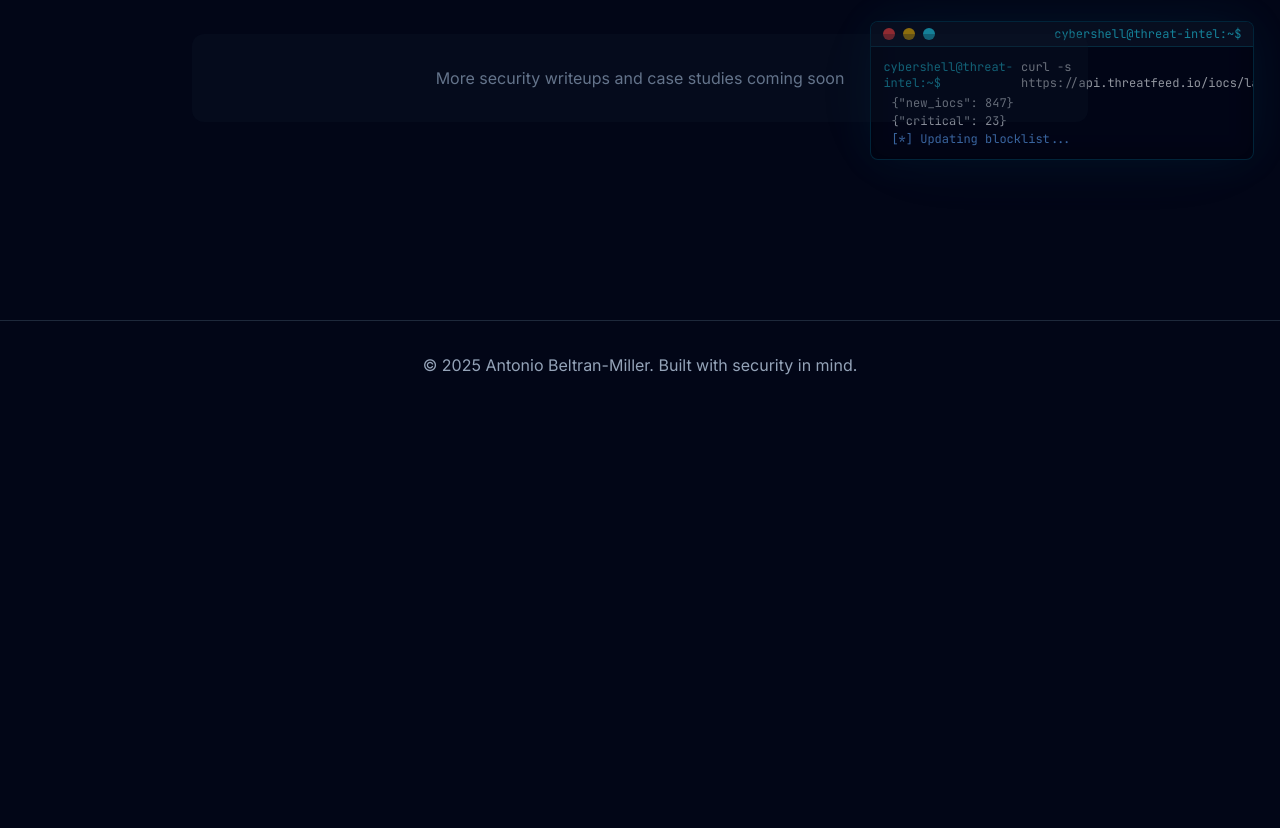
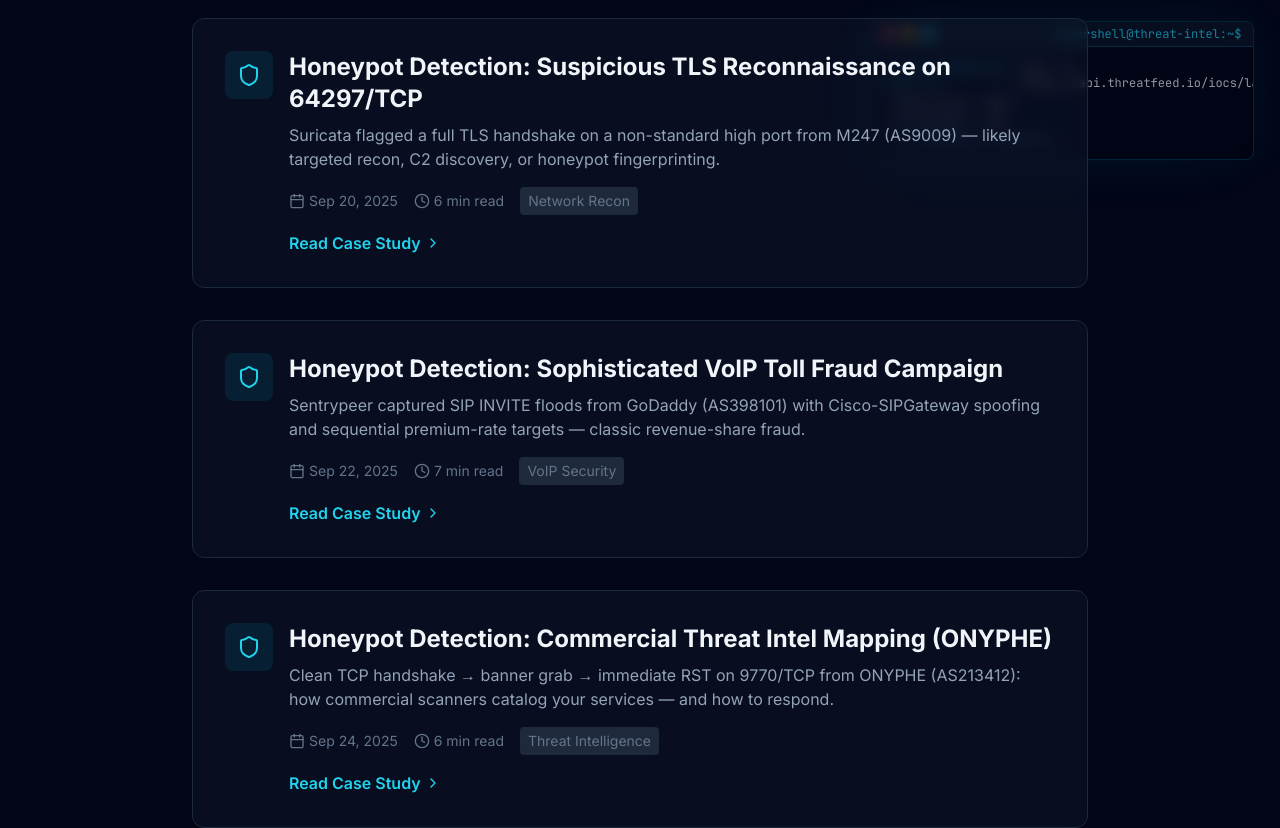
Before and after one commit to AntonioBeltranMiller/cybersec-portfolio, a Next.js app: page /blog in a window 1280 px wide. Shown: the part 560-1388 px from the top of the page. Before the commit the page ends 969 px from the top, so only its background shows below. Built offline with nearby package versions, Linux system fonts and the light colour scheme.

Commit message:
Update page.tsx

```diff
--- a/app/blog/page.tsx
+++ b/app/blog/page.tsx
@@ -8,13 +8,43 @@ const blogPosts = [
   {
     slug: 'incident-response',
     title: 'Critical Incident Response: WordPress Compromise & Recovery',
-    excerpt: 'A detailed case study of identifying, containing, and recovering from an active website compromise in under 3 hours.',
+    excerpt:
+      'A detailed case study of identifying, containing, and recovering from an active website compromise in under 3 hours.',
     date: '2024-11-15',
     readTime: '8 min read',
     category: 'Incident Response',
     featured: true,
   },
-  // Add more blog posts here as you create them
+  {
+    slug: 'tls-recon',
+    title: 'Honeypot Detection: Suspicious TLS Reconnaissance on 64297/TCP',
+    excerpt:
+      'Suricata flagged a full TLS handshake on a non-standard high port from M247 (AS9009) — likely targeted recon, C2 discovery, or honeypot fingerprinting.',
+    date: '2025-09-20',
+    readTime: '6 min read',
+    category: 'Network Recon',
+    featured: false,
+  },
+  {
+    slug: 'voip-toll-fraud',
+    title: 'Honeypot Detection: Sophisticated VoIP Toll Fraud Campaign',
+    excerpt:
+      'Sentrypeer captured SIP INVITE floods from GoDaddy (AS398101) with Cisco-SIPGateway spoofing and sequential premium-rate targets — classic revenue-share fraud.',
+    date: '2025-09-22',
+    readTime: '7 min read',
+    category: 'VoIP Security',
+    featured: false,
+  },
+  {
+    slug: 'onyphe-scanner',
+    title: 'Honeypot Detection: Commercial Threat Intel Mapping (ONYPHE)',
+    excerpt:
+      'Clean TCP handshake → banner grab → immediate RST on 9770/TCP from ONYPHE (AS213412): how commercial scanners catalog your services — and how to respond.',
+    date: '2025-09-24',
+    readTime: '6 min read',
+    category: 'Threat Intelligence',
+    featured: false,
+  },
 ]
 
 export default function BlogPage() {
@@ -26,10 +56,7 @@ export default function BlogPage() {
             ← Back to Home
           </Link>
 
-          <motion.div
-            initial={{ opacity: 0, y: 20 }}
-            animate={{ opacity: 1, y: 0 }}
-          >
+          <motion.div initial={{ opacity: 0, y: 20 }} animate={{ opacity: 1, y: 0 }}>
             <h1 className="text-4xl font-bold mb-4">Security Blog</h1>
             <p className="text-xl text-slate-400 mb-12">
               Case studies, technical writeups, and security research findings
@@ -41,7 +68,7 @@ export default function BlogPage() {
                   key={post.slug}
                   initial={{ opacity: 0, y: 20 }}
                   animate={{ opacity: 1, y: 0 }}
-                  transition={{ delay: index * 0.1 }}
+                  transition={{ delay: index * 0.08 }}
                   className={`group relative ${
                     post.featured
                       ? 'bg-gradient-to-r from-cyan-900/10 to-blue-900/10 border-cyan-800/50'
@@ -74,16 +101,14 @@ export default function BlogPage() {
                           {new Date(post.date).toLocaleDateString('en-US', {
                             month: 'short',
                             day: 'numeric',
-                            year: 'numeric'
+                            year: 'numeric',
                           })}
                         </span>
                         <span className="flex items-center gap-1">
                           <Clock className="w-4 h-4" />
                           {post.readTime}
                         </span>
-                        <span className="px-2 py-1 bg-slate-800 rounded">
-                          {post.category}
-                        </span>
+                        <span className="px-2 py-1 bg-slate-800 rounded">{post.category}</span>
                       </div>
 
                       <Link
@@ -98,12 +123,6 @@ export default function BlogPage() {
                 </motion.article>
               ))}
             </div>
-
-            {blogPosts.length === 1 && (
-              <div className="mt-12 p-8 bg-slate-900/30 rounded-xl text-center">
-                <p className="text-slate-500">More security writeups and case studies coming soon</p>
-              </div>
-            )}
           </motion.div>
         </div>
       </section>
```
